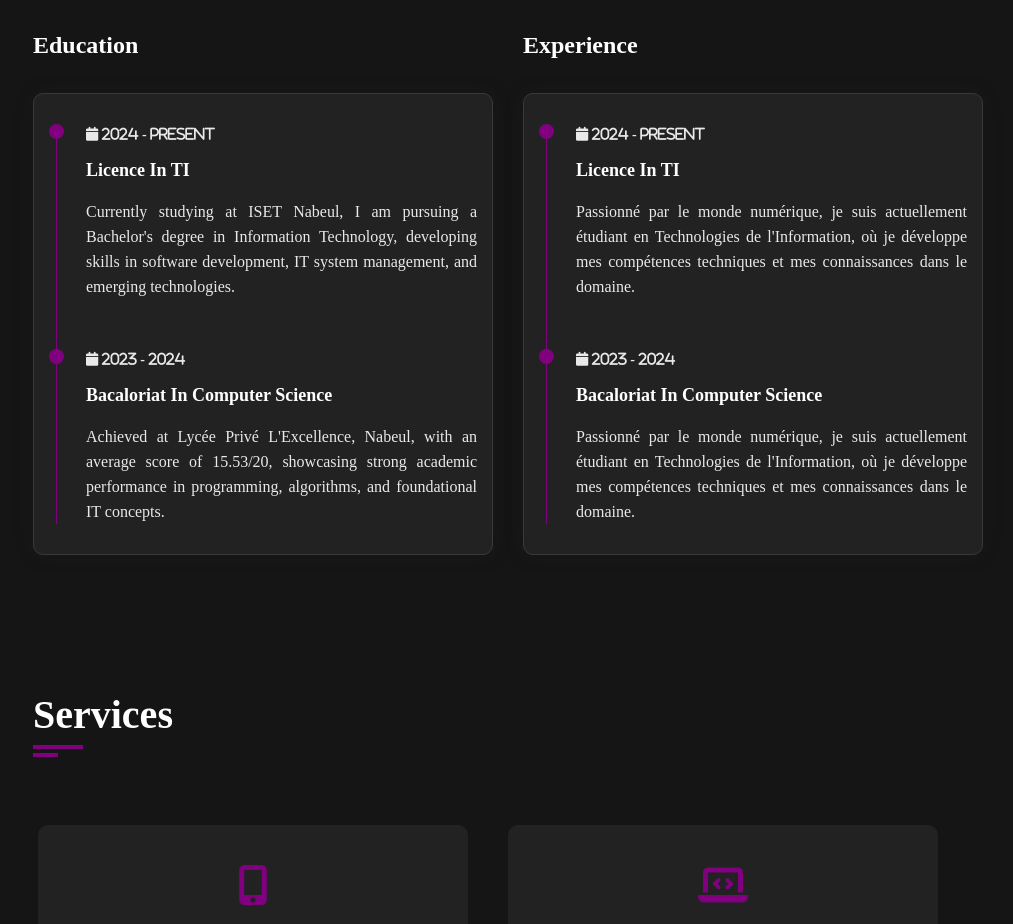
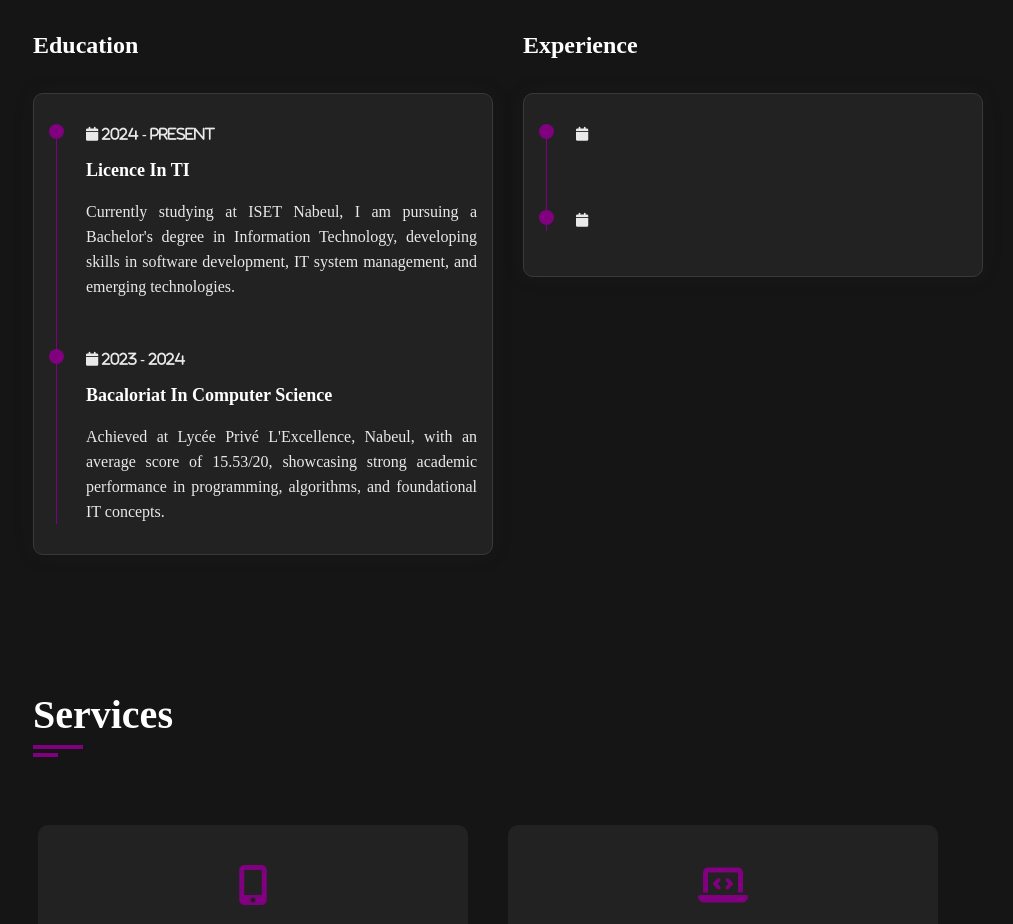
Before and after one commit to LabidiMohamedAmine/MyPortfolioo, a plain HTML site: page index.html in a window 1280 px wide. Shown: the part 1487-2411 px from the top of the page, without its empty margins (267-1280 px from the left). Drawn offline with nearby package versions, Linux system fonts and the light colour scheme; a web font is replaced by a local one.

Commit message:
Update index.html

```diff
--- a/index.html
+++ b/index.html
@@ -213,29 +213,20 @@ Achieved at Lycée Privé L'Excellence, Nabeul, with an average score of 15.53/2
                           <div class="timeline-item">
                             <div class="circle-dot"></div>
                             <h3 class="timeline-date">
-                              <i class="fa fa-calendar"> 2024 - Present</i>
+                              <i class="fa fa-calendar"></i> <!-- date -->
                             </h3>
-                            <h4 class="timeline-title">Licence In TI</h4>
-                            <p class="timeline-text">
-                              Passionné par le monde numérique, je suis
-                              actuellement étudiant en Technologies de
-                              l'Information, où je développe mes compétences
-                              techniques et mes connaissances dans le domaine.
+                            <h4 class="timeline-title"></h4> <!-- title -->
+                            <p class="timeline-text"><!-- discription -->
                             </p>
                           </div>
                           <div class="timeline-item">
                             <div class="circle-dot"></div>
                             <h3 class="timeline-date">
-                              <i class="fa fa-calendar"> 2023 - 2024</i>
+                              <i class="fa fa-calendar"></i>
                             </h3>
                             <h4 class="timeline-title">
-                              Bacaloriat in Computer Science
                             </h4>
                             <p class="timeline-text">
-                              Passionné par le monde numérique, je suis
-                              actuellement étudiant en Technologies de
-                              l'Information, où je développe mes compétences
-                              techniques et mes connaissances dans le domaine.
                             </p>
                           </div>
                         </div>
```
